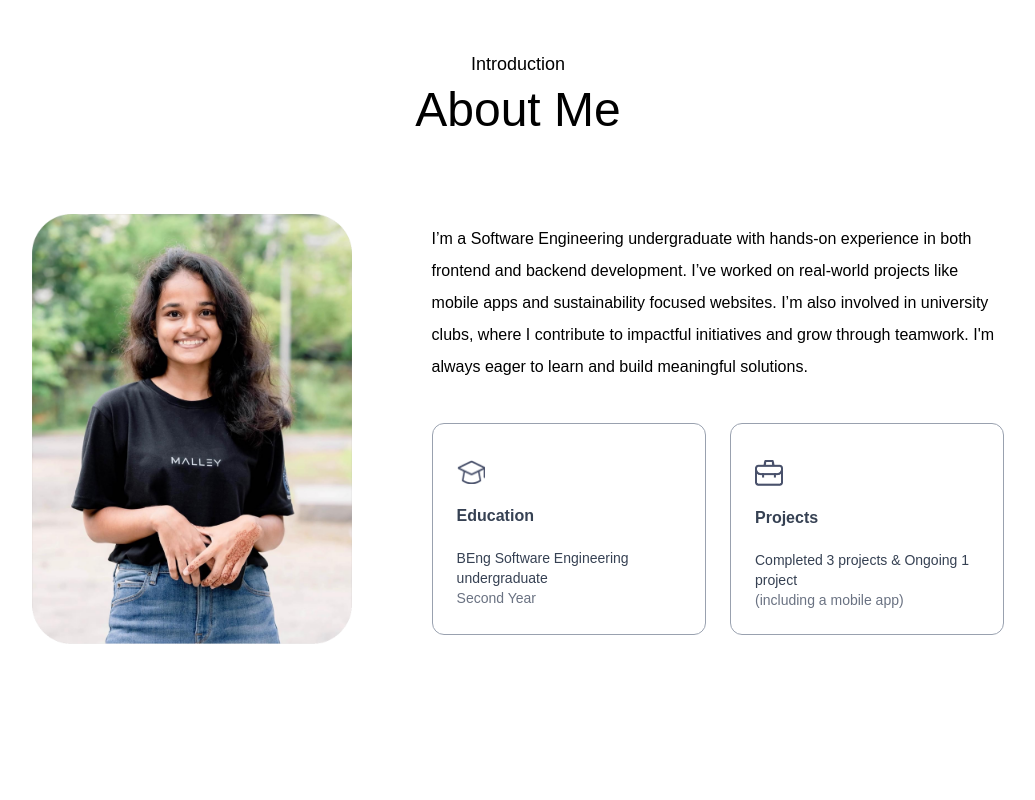
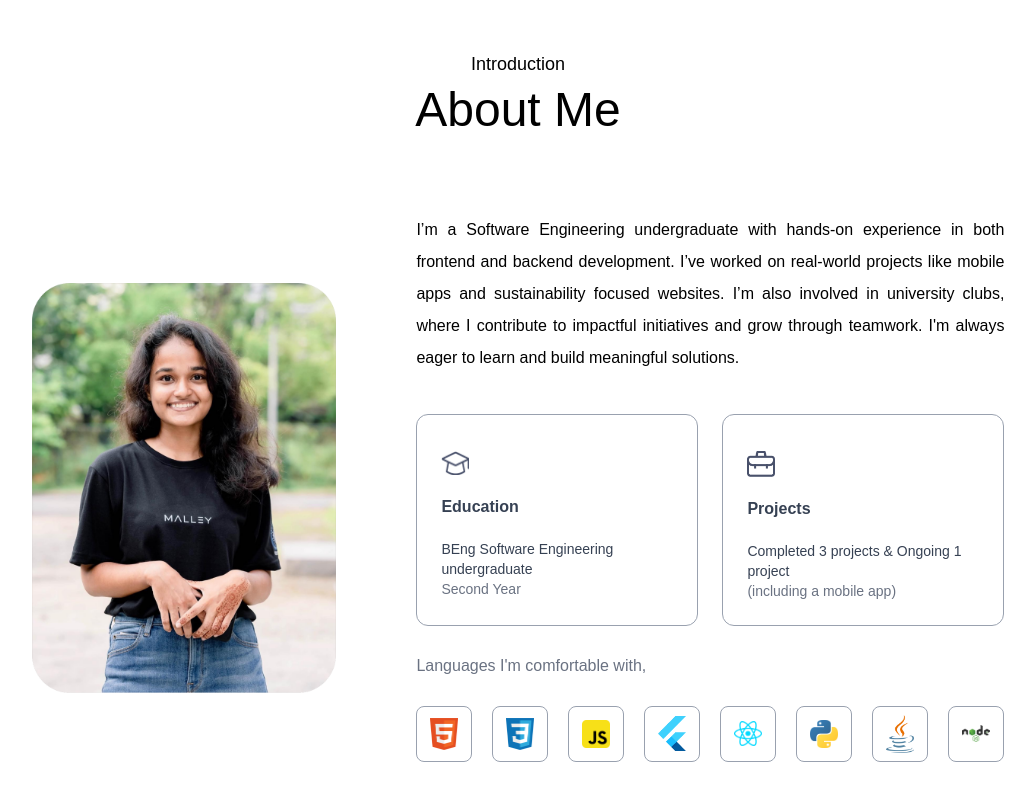
Before and after one commit to monaSuri/porfolio, a Next.js app: page / in a window 1280 px wide. Shown: the part 790-1590 px from the top of the page, without its empty margins (122-1157 px from the left). Before the commit the page ends 1554 px from the top, so only its background shows below. Built offline with nearby package versions, Linux system fonts and the light colour scheme; a web font is replaced by a local one.

Commit message:
completed the about section

```diff
--- a/app/components/About.jsx
+++ b/app/components/About.jsx
@@ -1,4 +1,4 @@
-import { assets, infoList } from '@/assets /assets'
+import { assets, infoList, languageData } from '@/assets /assets'
 import React from 'react'
 import Image from 'next/image'
 
@@ -15,7 +15,7 @@ const about = () => {
             <Image src={assets.user_image} alt='user' className='w-full rounded-3xl'/>
         </div>
         <div className='flex-1'>
-            <p className='mb-10 max-w-2xl font-Ovo'>
+            <p className='mb-10 max-w-2xl text-justify font-Ovo'>
             I’m a Software Engineering undergraduate with hands-on experience in both frontend and backend development.
             I’ve worked on real-world projects like mobile apps and sustainability focused websites. I’m also involved in university clubs,
             where I contribute to impactful initiatives and grow through teamwork. I'm always eager to learn and build meaningful solutions.
@@ -25,14 +25,26 @@ const about = () => {
                 {infoList.map (({icon, iconDark, title, description_1, description_2}, index) => (
                 <li key={index} className='
                 border-[0.5px] border-gray-400 rounded-xl p-6
-                cursor-pointer transition-colors duration-300
-                 hover:border-gray-900
+                cursor-pointer transition-colors duration-500
+                 hover:border-gray-900 hover:-translate-y-1
                 hover:shadow-[0_8px_30px_-3px_rgba(0,0,0,0.1)]'>
                         <Image src={icon} alt={title} className='w-7 mt-3'/>
                         <h3 className='my-4 font-semibold text-gray-700'>{title}</h3>
                         <p className='text-gray-700 text-sm'>{description_1}</p>
                         <p className='text-gray-500 text-sm'>{description_2}</p>
                     </li>
+                ))}
+            </ul>
+
+            <h3 className='my-6 text-gray-500 font-Ovo'> Languages I'm comfortable with, </h3>
+
+            <ul className='flex items-center gap-3 sm:gap-5'>
+                {languageData.map((tool, index)=>(
+                  <li className='flex items-center justify-center w-12 sm:w-14 aspect-square border
+                   border-gray-400 rounded-lg cursor-pointer hover:-translate-y-1 duration-500'
+                   key={index}>
+                    <Image src={tool} alt='Tool' className='w-5 sm:w-7'/>
+                  </li>
                 ))}
             </ul>
         </div>
--- a/assets /assets.js
+++ b/assets /assets.js
@@ -38,13 +38,14 @@ import right_arrow_bold_dark from './right-arrow-bold-dark.png';
 import gitHub_icon from './Github.png';
 import linkedIn_icon from './linkedin.png';
 import Instagram_icon from './instagram.png';
-import css_icon from 'CSS.png';
-import js_icon from 'JavaScript.png';
-import html_icon from 'HTML.png';
-import react_icon from 'React.png';
-import flutter_icon from 'Flutter.png';
-import python_icon from 'Python.png';
-import java_icon from 'Java.png';
+import css_icon from './CSS.png';
+import js_icon from './JavaScript.png';
+import html_icon from './HTML.png';
+import react_icon from './React.png';
+import flutter_icon from './Flutter.png';
+import python_icon from './Python.png';
+import java_icon from './Java.png';
+import node_icon from './Node.png';
 
 export const assets = {
     gitHub_icon,
@@ -57,6 +58,7 @@ export const assets = {
     flutter_icon,
     python_icon,
     java_icon,
+    node_icon,
     user_image,
     code_icon,
     code_icon_dark,
@@ -134,3 +136,7 @@ export const infoList = [
 export const toolsData = [
     assets.vscode, assets.firebase, assets.mongodb, assets.figma, assets.git
 ];
+
+export const languageData = [
+    assets.html_icon, assets.css_icon, assets.js_icon, assets.flutter_icon, assets.react_icon, assets.python_icon, assets.java_icon, assets.node_icon
+]
```
Also changed, not shown: assets /Node.png (added).
